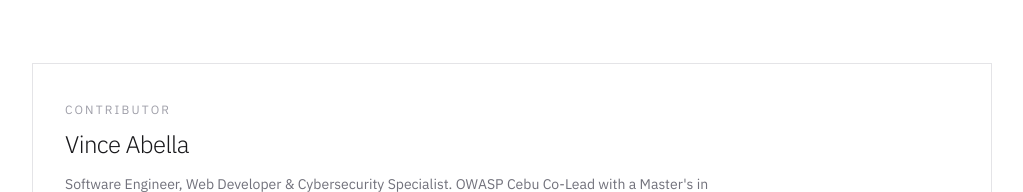
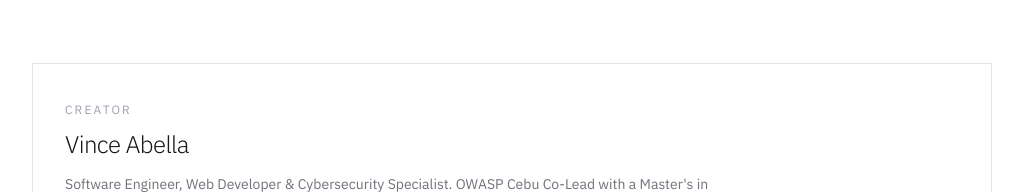
Before and after one commit to Lavelliane/fullstack-philosophy, a Next.js app: page /about in a window 1280 px wide. Shown: the part 1037-1229 px from the top of the page, without its empty margins (128-1151 px from the left). Built offline with nearby package versions, Linux system fonts and the light colour scheme.

Commit message:
fix: update Vince Abella's title from Contributor to Creator

```diff
--- a/app/about/page.tsx
+++ b/app/about/page.tsx
@@ -182,7 +182,7 @@ export default function AboutPage() {
           {/* Vince Abella */}
           <PersonCard
             name="Vince Abella"
-            title="Contributor"
+            title="Creator"
             bio="Software Engineer, Web Developer & Cybersecurity Specialist. OWASP Cebu Co-Lead with a Master's in Cybersecurity. Research focus: fake base station detection, Markov chains, federated learning, and specification-based IDS. Also working on Machine Learning for Dynamic Shortest Path Finding. Full-stack developer with Python, PHP, React, and Tailwind."
             links={[
               {
```
